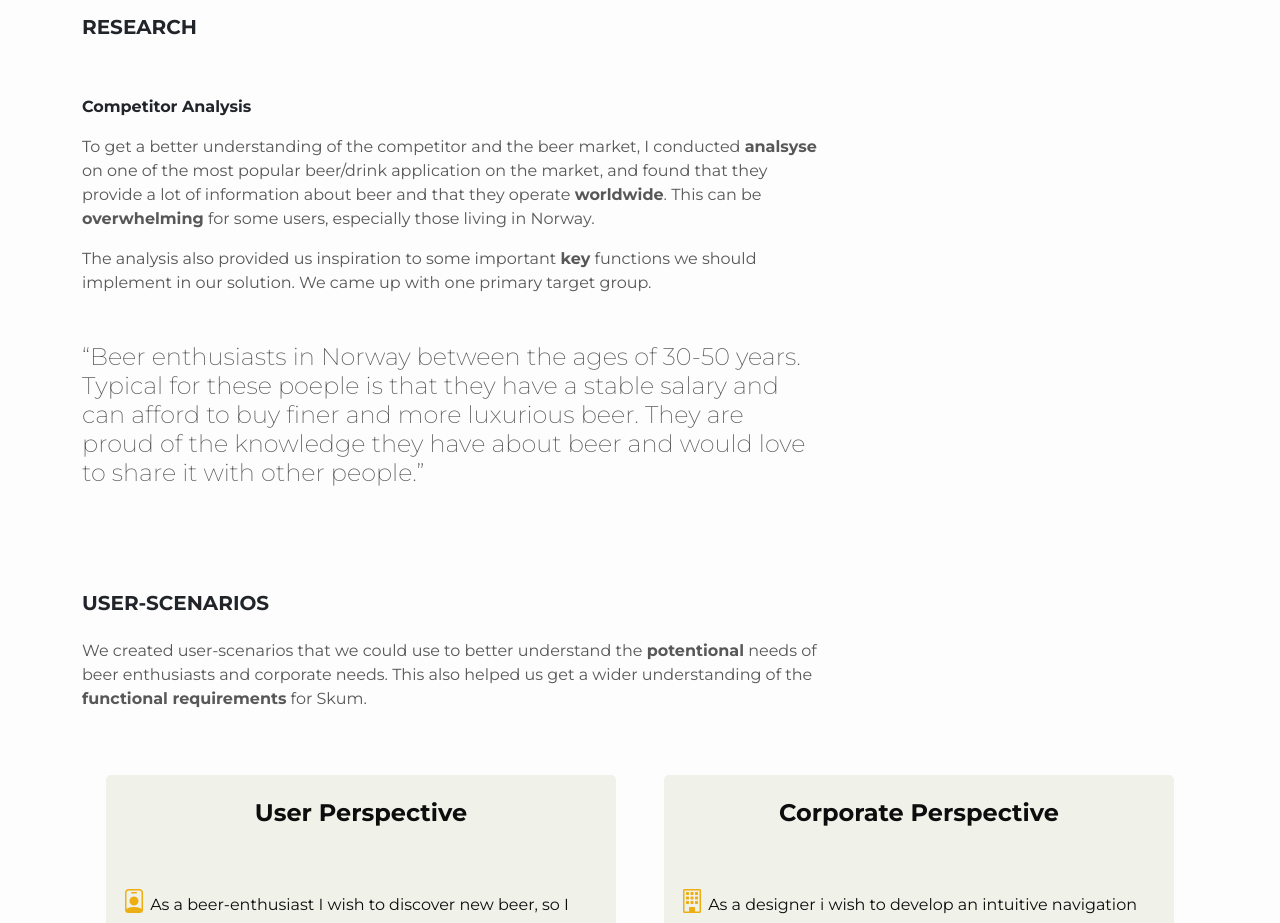
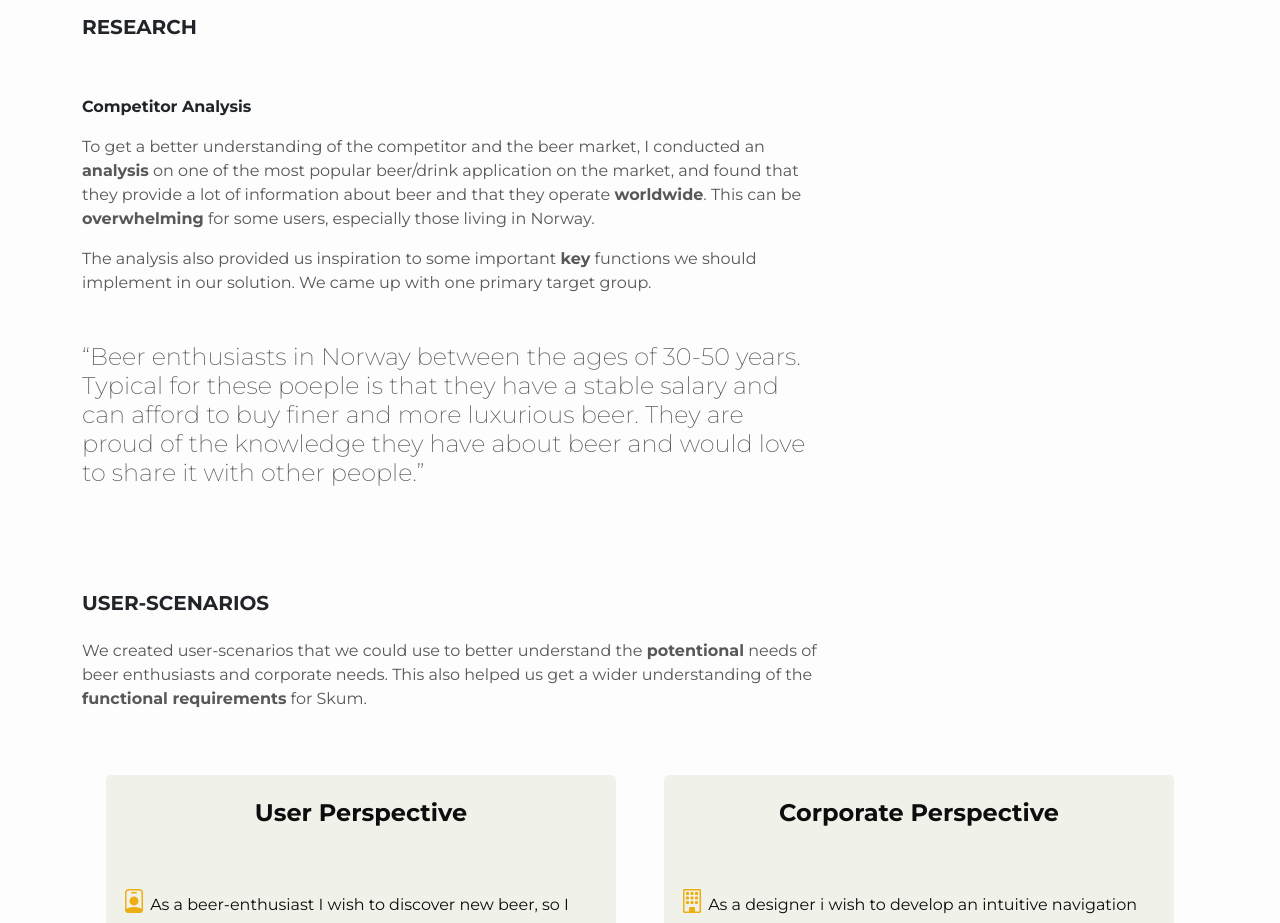
Before and after one commit to SzymonMazur/portfolio, a Vue app: page /skumcase in a window 1280 px wide. Shown: the part 2420-3343 px from the top of the page. Built offline with nearby package versions, Linux system fonts and the light colour scheme.

Commit message:
Update SkumCase.vue
Du ser

```diff
--- a/src/views/SkumCase.vue
+++ b/src/views/SkumCase.vue
@@ -68,7 +68,7 @@
       </div>
       <div class="col-12 col-md-8">
         <p style="font-weight: 700;" class="mt-5">Competitor Analysis</p>
-        <p class="about-projext-txt">To get a better understanding of the competitor and the beer market, I conducted <strong>analsyse</strong> on
+        <p class="about-projext-txt">To get a better understanding of the competitor and the beer market, I conducted an <strong>analysis</strong> on
                   one of the most popular beer/drink application on the market, and found that they provide a lot of information about beer and
                   that they operate <strong>worldwide</strong>. This can be <strong>overwhelming</strong> for some users, especially those living in Norway.</p>
         <p class="about-projext-txt">The analysis also provided us inspiration to some important <strong>key</strong> functions we should implement in our solution.
```
